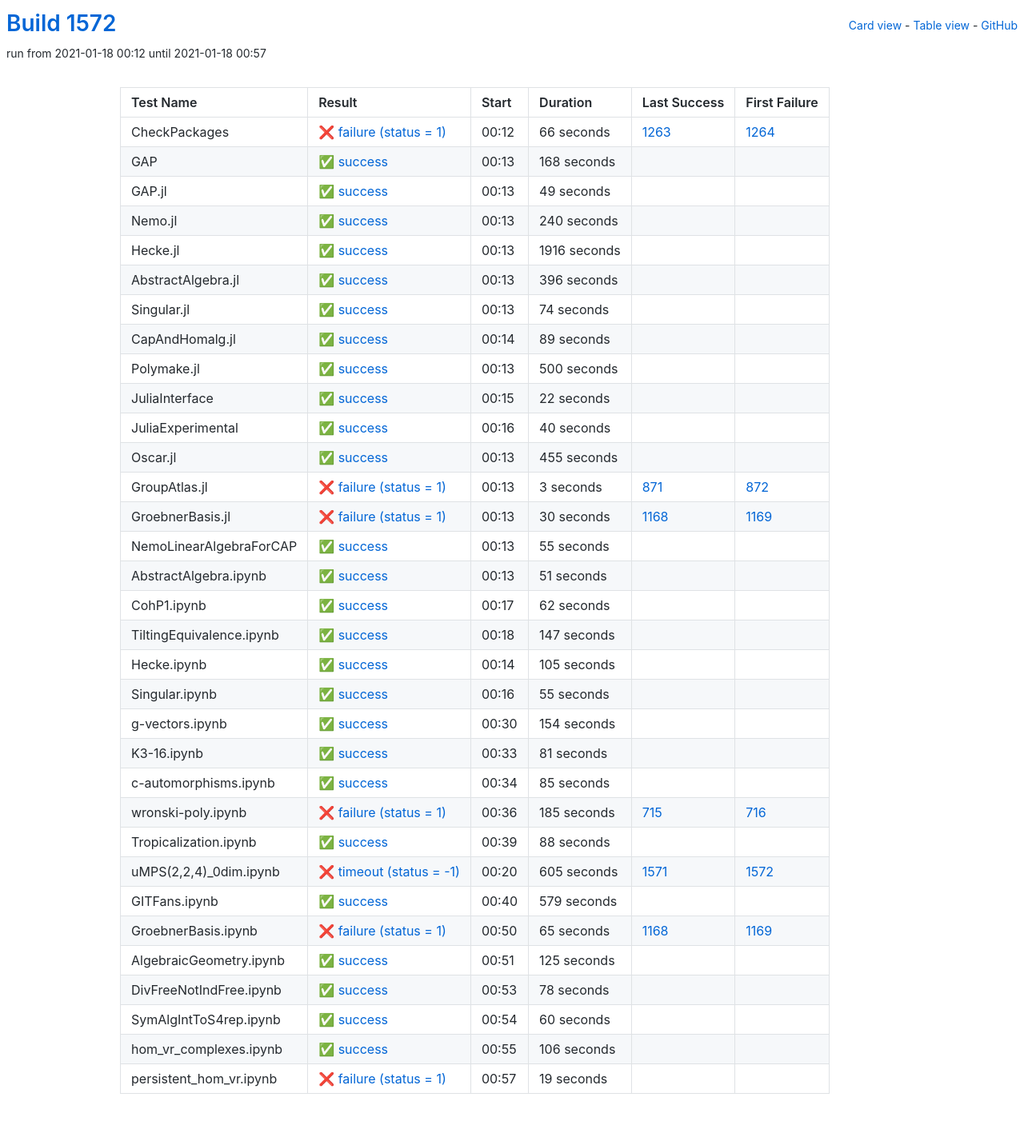
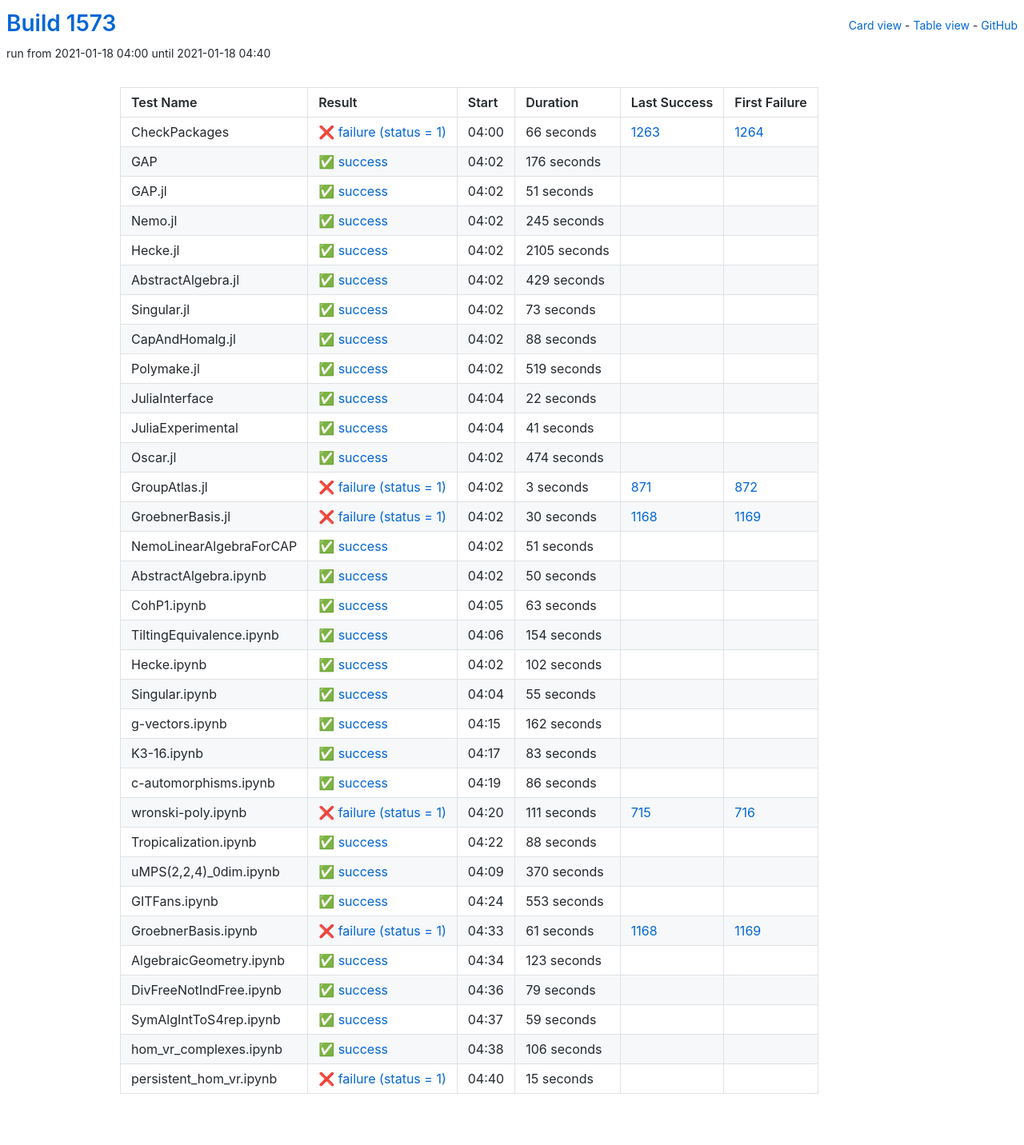
Before and after one commit to oscar-system/oscar-ci-status-stable, a Jekyll site: the page built from table.html, in a window 1280 px wide. Shown: the whole page at 80% size. Built offline with Jekyll 4.4.1, drawn with Linux system fonts in a browser that asks for light colours.

Commit message:
Build #1573

```diff
--- a/_data/ci.yml
+++ b/_data/ci.yml
@@ -1,6 +1,6 @@
 ---
-build: 1572
-build_url: https://oscarci.mathematik.uni-kl.de/job/oscar-stable/1572/
+build: 1573
+build_url: https://oscarci.mathematik.uni-kl.de/job/oscar-stable/1573/
 job: oscar-stable
 organization: oscar-system
 repo: oscar-ci-status-stable
@@ -8,8 +8,8 @@ repourl: https://github.com/oscar-system/oscar-ci-status-stable
 tests:
 - name: CheckPackages
   id: checkpackages
-  log: https://oscarci.mathematik.uni-kl.de/job/oscar-stable/1572/artifact/logs/build-1572/CheckPackages.log
-  start: 2021-01-18 00:12
+  log: https://oscarci.mathematik.uni-kl.de/job/oscar-stable/1573/artifact/logs/build-1573/CheckPackages.log
+  start: 2021-01-18 04:00
   success: false
   exitcode: 1
   status: failure
@@ -20,104 +20,104 @@ tests:
   first_failure_url: https://oscarci.mathematik.uni-kl.de/job/oscar-stable/1264/
 - name: GAP
   id: gap
-  log: https://oscarci.mathematik.uni-kl.de/job/oscar-stable/1572/artifact/logs/build-1572/GAP.log
-  start: 2021-01-18 00:13
+  log: https://oscarci.mathematik.uni-kl.de/job/oscar-stable/1573/artifact/logs/build-1573/GAP.log
+  start: 2021-01-18 04:02
   success: true
   exitcode: 0
   status: success
-  duration: 168
+  duration: 176
   last_success: false
   last_success_url:
   first_failure: false
   first_failure_url:
 - name: GAP.jl
   id: gap-jl
-  log: https://oscarci.mathematik.uni-kl.de/job/oscar-stable/1572/artifact/logs/build-1572/GAP.jl.log
-  start: 2021-01-18 00:13
+  log: https://oscarci.mathematik.uni-kl.de/job/oscar-stable/1573/artifact/logs/build-1573/GAP.jl.log
+  start: 2021-01-18 04:02
   success: true
   exitcode: 0
   status: success
-  duration: 49
+  duration: 51
   last_success: false
   last_success_url:
   first_failure: false
   first_failure_url:
 - name: Nemo.jl
   id: nemo-jl
-  log: https://oscarci.mathematik.uni-kl.de/job/oscar-stable/1572/artifact/logs/build-1572/Nemo.jl.log
-  start: 2021-01-18 00:13
+  log: https://oscarci.mathematik.uni-kl.de/job/oscar-stable/1573/artifact/logs/build-1573/Nemo.jl.log
+  start: 2021-01-18 04:02
   success: true
   exitcode: 0
   status: success
-  duration: 240
+  duration: 245
   last_success: false
   last_success_url:
   first_failure: false
   first_failure_url:
 - name: Hecke.jl
   id: hecke-jl
-  log: https://oscarci.mathematik.uni-kl.de/job/oscar-stable/1572/artifact/logs/build-1572/Hecke.jl.log
-  start: 2021-01-18 00:13
+  log: https://oscarci.mathematik.uni-kl.de/job/oscar-stable/1573/artifact/logs/build-1573/Hecke.jl.log
+  start: 2021-01-18 04:02
   success: true
   exitcode: 0
   status: success
-  duration: 1916
+  duration: 2105
   last_success: false
   last_success_url:
   first_failure: false
   first_failure_url:
 - name: AbstractAlgebra.jl
   id: abstractalgebra-jl
-  log: https://oscarci.mathematik.uni-kl.de/job/oscar-stable/1572/artifact/logs/build-1572/AbstractAlgebra.jl.log
-  start: 2021-01-18 00:13
+  log: https://oscarci.mathematik.uni-kl.de/job/oscar-stable/1573/artifact/logs/build-1573/AbstractAlgebra.jl.log
+  start: 2021-01-18 04:02
   success: true
   exitcode: 0
   status: success
-  duration: 396
+  duration: 429
   last_success: false
   last_success_url:
   first_failure: false
   first_failure_url:
 - name: Singular.jl
   id: singular-jl
-  log: https://oscarci.mathematik.uni-kl.de/job/oscar-stable/1572/artifact/logs/build-1572/Singular.jl.log
-  start: 2021-01-18 00:13
+  log: https://oscarci.mathematik.uni-kl.de/job/oscar-stable/1573/artifact/logs/build-1573/Singular.jl.log
+  start: 2021-01-18 04:02
   success: true
   exitcode: 0
   status: success
-  duration: 74
+  duration: 73
   last_success: false
   last_success_url:
   first_failure: false
   first_failure_url:
 - name: CapAndHomalg.jl
   id: capandhomalg-jl
-  log: https://oscarci.mathematik.uni-kl.de/job/oscar-stable/1572/artifact/logs/build-1572/CapAndHomalg.jl.log
-  start: 2021-01-18 00:14
+  log: https://oscarci.mathematik.uni-kl.de/job/oscar-stable/1573/artifact/logs/build-1573/CapAndHomalg.jl.log
+  start: 2021-01-18 04:02
   success: true
   exitcode: 0
   status: success
-  duration: 89
+  duration: 88
   last_success: false
   last_success_url:
   first_failure: false
   first_failure_url:
 - name: Polymake.jl
   id: polymake-jl
-  log: https://oscarci.mathematik.uni-kl.de/job/oscar-stable/1572/artifact/logs/build-1572/Polymake.jl.log
-  start: 2021-01-18 00:13
+  log: https://oscarci.mathematik.uni-kl.de/job/oscar-stable/1573/artifact/logs/build-1573/Polymake.jl.log
+  start: 2021-01-18 04:02
   success: true
   exitcode: 0
   status: success
-  duration: 500
+  duration: 519
   last_success: false
   last_success_url:
   first_failure: false
   first_failure_url:
 - name: JuliaInterface
   id: juliainterface
-  log: https://oscarci.mathematik.uni-kl.de/job/oscar-stable/1572/artifact/logs/build-1572/JuliaInterface.log
-  start: 2021-01-18 00:15
+  log: https://oscarci.mathematik.uni-kl.de/job/oscar-stable/1573/artifact/logs/build-1573/JuliaInterface.log
+  start: 2021-01-18 04:04
   success: true
   exitcode: 0
   status: success
@@ -128,32 +128,32 @@ tests:
   first_failure_url:
 - name: JuliaExperimental
   id: juliaexperimental
-  log: https://oscarci.mathematik.uni-kl.de/job/oscar-stable/1572/artifact/logs/build-1572/JuliaExperimental.log
-  start: 2021-01-18 00:16
+  log: https://oscarci.mathematik.uni-kl.de/job/oscar-stable/1573/artifact/logs/build-1573/JuliaExperimental.log
+  start: 2021-01-18 04:04
   success: true
   exitcode: 0
   status: success
-  duration: 40
+  duration: 41
   last_success: false
   last_success_url:
   first_failure: false
   first_failure_url:
 - name: Oscar.jl
   id: oscar-jl
-  log: https://oscarci.mathematik.uni-kl.de/job/oscar-stable/1572/artifact/logs/build-1572/Oscar.jl.log
-  start: 2021-01-18 00:13
+  log: https://oscarci.mathematik.uni-kl.de/job/oscar-stable/1573/artifact/logs/build-1573/Oscar.jl.log
+  start: 2021-01-18 04:02
   success: true
   exitcode: 0
   status: success
-  duration: 455
+  duration: 474
   last_success: false
   last_success_url:
   first_failure: false
   first_failure_url:
 - name: GroupAtlas.jl
   id: groupatlas-jl
-  log: https://oscarci.mathematik.uni-kl.de/job/oscar-stable/1572/artifact/logs/build-1572/GroupAtlas.jl.log
-  start: 2021-01-18 00:13
+  log: https://oscarci.mathematik.uni-kl.de/job/oscar-stable/1573/artifact/logs/build-1573/GroupAtlas.jl.log
+  start: 2021-01-18 04:02
   success: false
   exitcode: 1
   status: failure
@@ -164,8 +164,8 @@ tests:
   first_failure_url: https://oscarci.mathematik.uni-kl.de/job/oscar-stable/872/
 - name: GroebnerBasis.jl
   id: groebnerbasis-jl
-  log: https://oscarci.mathematik.uni-kl.de/job/oscar-stable/1572/artifact/logs/build-1572/GroebnerBasis.jl.log
-  start: 2021-01-18 00:13
+  log: https://oscarci.mathematik.uni-kl.de/job/oscar-stable/1573/artifact/logs/build-1573/GroebnerBasis.jl.log
+  start: 2021-01-18 04:02
   success: false
   exitcode: 1
   status: failure
@@ -176,20 +176,8 @@ tests:
   first_failure_url: https://oscarci.mathematik.uni-kl.de/job/oscar-stable/1169/
 - name: NemoLinearAlgebraForCAP
   id: nemolinearalgebraforcap
-  log: https://oscarci.mathematik.uni-kl.de/job/oscar-stable/1572/artifact/logs/build-1572/NemoLinearAlgebraForCAP.log
-  start: 2021-01-18 00:13
-  success: true
-  exitcode: 0
-  status: success
-  duration: 55
-  last_success: false
-  last_success_url:
-  first_failure: false
-  first_failure_url:
-- name: AbstractAlgebra.ipynb
-  id: abstractalgebra-ipynb
-  log: https://oscarci.mathematik.uni-kl.de/job/oscar-stable/1572/artifact/logs/build-1572/AbstractAlgebra.ipynb.log
-  start: 2021-01-18 00:13
+  log: https://oscarci.mathematik.uni-kl.de/job/oscar-stable/1573/artifact/logs/build-1573/NemoLinearAlgebraForCAP.log
+  start: 2021-01-18 04:02
   success: true
   exitcode: 0
   status: success
@@ -198,46 +186,58 @@ tests:
   last_success_url:
   first_failure: false
   first_failure_url:
-- name: CohP1.ipynb
-  id: cohp1-ipynb
-  log: https://oscarci.mathematik.uni-kl.de/job/oscar-stable/1572/artifact/logs/build-1572/CohP1.ipynb.log
-  start: 2021-01-18 00:17
+- name: AbstractAlgebra.ipynb
+  id: abstractalgebra-ipynb
+  log: https://oscarci.mathematik.uni-kl.de/job/oscar-stable/1573/artifact/logs/build-1573/AbstractAlgebra.ipynb.log
+  start: 2021-01-18 04:02
   success: true
   exitcode: 0
   status: success
-  duration: 62
+  duration: 50
+  last_success: false
+  last_success_url:
+  first_failure: false
+  first_failure_url:
+- name: CohP1.ipynb
+  id: cohp1-ipynb
+  log: https://oscarci.mathematik.uni-kl.de/job/oscar-stable/1573/artifact/logs/build-1573/CohP1.ipynb.log
+  start: 2021-01-18 04:05
+  success: true
+  exitcode: 0
+  status: success
+  duration: 63
   last_success: false
   last_success_url:
   first_failure: false
   first_failure_url:
 - name: TiltingEquivalence.ipynb
   id: tiltingequivalence-ipynb
-  log: https://oscarci.mathematik.uni-kl.de/job/oscar-stable/1572/artifact/logs/build-1572/TiltingEquivalence.ipynb.log
-  start: 2021-01-18 00:18
+  log: https://oscarci.mathematik.uni-kl.de/job/oscar-stable/1573/artifact/logs/build-1573/TiltingEquivalence.ipynb.log
+  start: 2021-01-18 04:06
   success: true
   exitcode: 0
   status: success
-  duration: 147
+  duration: 154
   last_success: false
   last_success_url:
   first_failure: false
   first_failure_url:
 - name: Hecke.ipynb
   id: hecke-ipynb
-  log: https://oscarci.mathematik.uni-kl.de/job/oscar-stable/1572/artifact/logs/build-1572/Hecke.ipynb.log
-  start: 2021-01-18 00:14
+  log: https://oscarci.mathematik.uni-kl.de/job/oscar-stable/1573/artifact/logs/build-1573/Hecke.ipynb.log
+  start: 2021-01-18 04:02
   success: true
   exitcode: 0
   status: success
-  duration: 105
+  duration: 102
   last_success: false
   last_success_url:
   first_failure: false
   first_failure_url:
 - name: Singular.ipynb
   id: singular-ipynb
-  log: https://oscarci.mathematik.uni-kl.de/job/oscar-stable/1572/artifact/logs/build-1572/Singular.ipynb.log
-  start: 2021-01-18 00:16
+  log: https://oscarci.mathematik.uni-kl.de/job/oscar-stable/1573/artifact/logs/build-1573/Singular.ipynb.log
+  start: 2021-01-18 04:04
   success: true
   exitcode: 0
   status: success
@@ -248,56 +248,56 @@ tests:
   first_failure_url:
 - name: g-vectors.ipynb
   id: g-vectors-ipynb
-  log: https://oscarci.mathematik.uni-kl.de/job/oscar-stable/1572/artifact/logs/build-1572/g-vectors.ipynb.log
-  start: 2021-01-18 00:30
+  log: https://oscarci.mathematik.uni-kl.de/job/oscar-stable/1573/artifact/logs/build-1573/g-vectors.ipynb.log
+  start: 2021-01-18 04:15
   success: true
   exitcode: 0
   status: success
-  duration: 154
+  duration: 162
   last_success: false
   last_success_url:
   first_failure: false
   first_failure_url:
 - name: K3-16.ipynb
   id: k3-16-ipynb
-  log: https://oscarci.mathematik.uni-kl.de/job/oscar-stable/1572/artifact/logs/build-1572/K3-16.ipynb.log
-  start: 2021-01-18 00:33
+  log: https://oscarci.mathematik.uni-kl.de/job/oscar-stable/1573/artifact/logs/build-1573/K3-16.ipynb.log
+  start: 2021-01-18 04:17
   success: true
   exitcode: 0
   status: success
-  duration: 81
+  duration: 83
   last_success: false
   last_success_url:
   first_failure: false
   first_failure_url:
 - name: c-automorphisms.ipynb
   id: c-automorphisms-ipynb
-  log: https://oscarci.mathematik.uni-kl.de/job/oscar-stable/1572/artifact/logs/build-1572/c-automorphisms.ipynb.log
-  start: 2021-01-18 00:34
+  log: https://oscarci.mathematik.uni-kl.de/job/oscar-stable/1573/artifact/logs/build-1573/c-automorphisms.ipynb.log
+  start: 2021-01-18 04:19
   success: true
   exitcode: 0
   status: success
-  duration: 85
+  duration: 86
   last_success: false
   last_success_url:
   first_failure: false
   first_failure_url:
 - name: wronski-poly.ipynb
   id: wronski-poly-ipynb
-  log: https://oscarci.mathematik.uni-kl.de/job/oscar-stable/1572/artifact/logs/build-1572/wronski-poly.ipynb.log
-  start: 2021-01-18 00:36
+  log: https://oscarci.mathematik.uni-kl.de/job/oscar-stable/1573/artifact/logs/build-1573/wronski-poly.ipynb.log
+  start: 2021-01-18 04:20
   success: false
   exitcode: 1
   status: failure
-  duration: 185
+  duration: 111
   last_success: 715
   last_success_url: https://oscarci.mathematik.uni-kl.de/job/oscar-stable/715/
   first_failure: 716
   first_failure_url: https://oscarci.mathematik.uni-kl.de/job/oscar-stable/716/
 - name: Tropicalization.ipynb
   id: tropicalization-ipynb
-  log: https://oscarci.mathematik.uni-kl.de/job/oscar-stable/1572/artifact/logs/build-1572/Tropicalization.ipynb.log
-  start: 2021-01-18 00:39
+  log: https://oscarci.mathematik.uni-kl.de/job/oscar-stable/1573/artifact/logs/build-1573/Tropicalization.ipynb.log
+  start: 2021-01-18 04:22
   success: true
   exitcode: 0
   status: success
@@ -308,80 +308,80 @@ tests:
   first_failure_url:
 - name: uMPS(2,2,4)_0dim.ipynb
   id: umps-2-2-4-0dim-ipynb
-  log: https://oscarci.mathematik.uni-kl.de/job/oscar-stable/1572/artifact/logs/build-1572/uMPS-2-2-4-_0dim.ipynb.log
-  start: 2021-01-18 00:20
-  success: false
-  exitcode: -1
-  status: timeout
-  duration: 605
-  last_success: 1571
-  last_success_url: https://oscarci.mathematik.uni-kl.de/job/oscar-stable/1571/
-  first_failure: 1572
-  first_failure_url: https://oscarci.mathematik.uni-kl.de/job/oscar-stable/1572/
-- name: GITFans.ipynb
-  id: gitfans-ipynb
-  log: https://oscarci.mathematik.uni-kl.de/job/oscar-stable/1572/artifact/logs/build-1572/GITFans.ipynb.log
-  start: 2021-01-18 00:40
+  log: https://oscarci.mathematik.uni-kl.de/job/oscar-stable/1573/artifact/logs/build-1573/uMPS-2-2-4-_0dim.ipynb.log
+  start: 2021-01-18 04:09
   success: true
   exitcode: 0
   status: success
-  duration: 579
+  duration: 370
+  last_success: false
+  last_success_url:
+  first_failure: false
+  first_failure_url:
+- name: GITFans.ipynb
+  id: gitfans-ipynb
+  log: https://oscarci.mathematik.uni-kl.de/job/oscar-stable/1573/artifact/logs/build-1573/GITFans.ipynb.log
+  start: 2021-01-18 04:24
+  success: true
+  exitcode: 0
+  status: success
+  duration: 553
   last_success: false
   last_success_url:
   first_failure: false
   first_failure_url:
 - name: GroebnerBasis.ipynb
   id: groebnerbasis-ipynb
-  log: https://oscarci.mathematik.uni-kl.de/job/oscar-stable/1572/artifact/logs/build-1572/GroebnerBasis.ipynb.log
-  start: 2021-01-18 00:50
+  log: https://oscarci.mathematik.uni-kl.de/job/oscar-stable/1573/artifact/logs/build-1573/GroebnerBasis.ipynb.log
+  start: 2021-01-18 04:33
   success: false
   exitcode: 1
   status: failure
-  duration: 65
+  duration: 61
   last_success: 1168
   last_success_url: https://oscarci.mathematik.uni-kl.de/job/oscar-stable/1168/
   first_failure: 1169
   first_failure_url: https://oscarci.mathematik.uni-kl.de/job/oscar-stable/1169/
 - name: AlgebraicGeometry.ipynb
   id: algebraicgeometry-ipynb
-  log: https://oscarci.mathematik.uni-kl.de/job/oscar-stable/1572/artifact/logs/build-1572/AlgebraicGeometry.ipynb.log
-  start: 2021-01-18 00:51
+  log: https://oscarci.mathematik.uni-kl.de/job/oscar-stable/1573/artifact/logs/build-1573/AlgebraicGeometry.ipynb.log
+  start: 2021-01-18 04:34
   success: true
   exitcode: 0
   status: success
-  duration: 125
+  duration: 123
   last_success: false
   last_success_url:
   first_failure: false
   first_failure_url:
 - name: DivFreeNotIndFree.ipynb
   id: divfreenotindfree-ipynb
-  log: https://oscarci.mathematik.uni-kl.de/job/oscar-stable/1572/artifact/logs/build-1572/DivFreeNotIndFree.ipynb.log
-  start: 2021-01-18 00:53
+  log: https://oscarci.mathematik.uni-kl.de/job/oscar-stable/1573/artifact/logs/build-1573/DivFreeNotIndFree.ipynb.log
+  start: 2021-01-18 04:36
   success: true
   exitcode: 0
   status: success
-  duration: 78
+  duration: 79
   last_success: false
   last_success_url:
   first_failure: false
   first_failure_url:
 - name: SymAlgIntToS4rep.ipynb
   id: symalginttos4rep-ipynb
-  log: https://oscarci.mathematik.uni-kl.de/job/oscar-stable/1572/artifact/logs/build-1572/SymAlgIntToS4rep.ipynb.log
-  start: 2021-01-18 00:54
+  log: https://oscarci.mathematik.uni-kl.de/job/oscar-stable/1573/artifact/logs/build-1573/SymAlgIntToS4rep.ipynb.log
+  start: 2021-01-18 04:37
   success: true
   exitcode: 0
   status: success
-  duration: 60
+  duration: 59
   last_success: false
   last_success_url:
   first_failure: false
   first_failure_url:
 - name: hom_vr_complexes.ipynb
   id: hom-vr-complexes-ipynb
-  log: https://oscarci.mathematik.uni-kl.de/job/oscar-stable/1572/artifact/logs/build-1572/hom_vr_complexes.ipynb.log
-  start: 2021-01-18 00:55
+  log: https://oscarci.mathematik.uni-kl.de/job/oscar-stable/1573/artifact/logs/build-1573/hom_vr_complexes.ipynb.log
+  start: 2021-01-18 04:38
   success: true
   exitcode: 0
   status: success
@@ -392,12 +392,12 @@ tests:
   first_failure_url:
 - name: persistent_hom_vr.ipynb
   id: persistent-hom-vr-ipynb
-  log: https://oscarci.mathematik.uni-kl.de/job/oscar-stable/1572/artifact/logs/build-1572/persistent_hom_vr.ipynb.log
-  start: 2021-01-18 00:57
+  log: https://oscarci.mathematik.uni-kl.de/job/oscar-stable/1573/artifact/logs/build-1573/persistent_hom_vr.ipynb.log
+  start: 2021-01-18 04:40
   success: false
   exitcode: 1
   status: failure
-  duration: 19
+  duration: 15
   last_success: false
   last_success_url:
   first_failure: false
```
Also changed, not shown: README.md.
